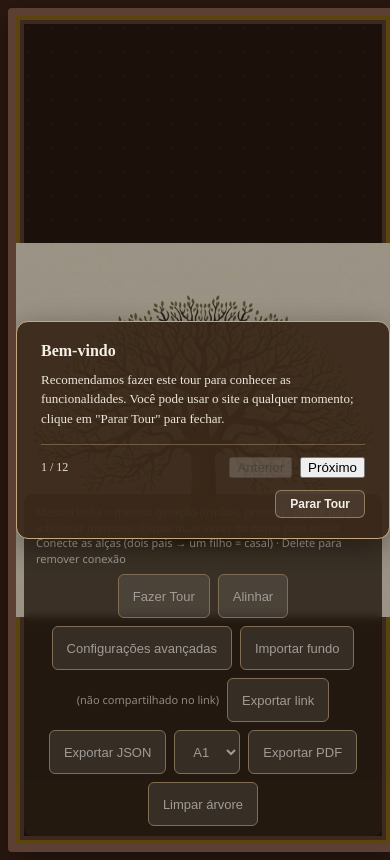
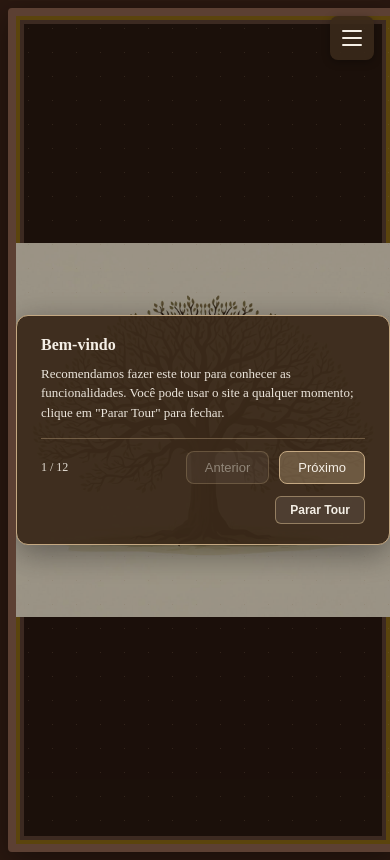
Before and after one commit to agaragon/family-tree, a React (Vite) app in the folder family-tree-web/: page / in a window 390 px wide. Built offline with nearby package versions, Linux system fonts and the light colour scheme.

Commit message:
default edge collor changed

```diff
--- a/family-tree-web/src/App.css
+++ b/family-tree-web/src/App.css
@@ -51,7 +51,9 @@
 }
 
 /* Hide UI elements when capturing for PDF */
-.tree-frame.pdf-exporting .instructions {
+.tree-frame.pdf-exporting .instructions,
+.tree-frame.pdf-exporting .mobile-menu-toggle,
+.tree-frame.pdf-exporting .instructions-backdrop {
   display: none !important;
 }
 .tree-frame.pdf-exporting .react-flow__controls,
@@ -89,6 +91,10 @@
 
 .family-node:hover {
   box-shadow: 0 4px 16px rgba(0, 0, 0, 0.28);
+}
+
+.family-node--pending-connection {
+  box-shadow: 0 0 0 3px #6b4c3b;
 }
 
 /* Name display */
@@ -173,6 +179,16 @@
   height: 10px;
   background: #6b4c3b;
   border: 2px solid #fff;
+}
+
+/* ===== Mobile hamburger (hidden on desktop) ===== */
+
+.mobile-menu-toggle {
+  display: none;
+}
+
+.instructions-backdrop {
+  display: none;
 }
 
 /* ===== Instruction sidebar (desktop) / banner (mobile) ===== */
@@ -333,35 +349,92 @@ html, body, #root {
     min-width: unset;
   }
 
+  .mobile-menu-toggle {
+    display: flex;
+    flex-direction: column;
+    justify-content: center;
+    align-items: center;
+    gap: 5px;
+    position: fixed;
+    top: 16px;
+    right: 16px;
+    z-index: 1001;
+    width: 44px;
+    height: 44px;
+    padding: 0;
+    border: none;
+    border-radius: 8px;
+    background: rgba(58, 42, 26, 0.9);
+    color: #f5efe6;
+    cursor: pointer;
+    box-shadow: 0 2px 8px rgba(0, 0, 0, 0.3);
+  }
+
+  .mobile-menu-toggle .hamburger-line {
+    display: block;
+    width: 20px;
+    height: 2px;
+    background: currentColor;
+    border-radius: 1px;
+  }
+
+  .instructions-backdrop {
+    display: block;
+    position: fixed;
+    inset: 0;
+    z-index: 999;
+    background: transparent;
+    cursor: default;
+  }
+
   .instructions {
-    left: 8px;
-    right: 8px;
-    bottom: 8px;
-    transform: none;
+    position: fixed;
+    top: 0;
+    left: 0;
+    right: 0;
+    bottom: auto;
+    max-height: 85vh;
+    overflow: auto;
+    transform: translateY(-100%);
+    transition: transform 0.2s ease-out;
+    pointer-events: auto;
+    margin: 0;
+    padding: 12px 16px 20px;
+    padding-top: 60px;
+    z-index: 1000;
     white-space: normal;
     font-size: 11px;
-    padding: 10px 12px;
     line-height: 1.4;
     display: flex;
-    flex-wrap: wrap;
-    gap: 8px;
-    align-items: center;
-    justify-content: center;
-    max-width: calc(100vw - 32px);
+    flex-direction: column;
+    gap: 10px;
+    align-items: stretch;
+    justify-content: flex-start;
+    border-radius: 0 0 12px 12px;
+    -webkit-overflow-scrolling: touch;
   }
 
-  .instructions-tips,
+  .tree-frame.instructions-open .instructions {
+    transform: translateY(0);
+  }
+
+  .instructions-tips {
+    flex-shrink: 0;
+  }
+
   .instructions-actions {
-    display: contents;
+    display: flex;
+    flex-direction: column;
+    gap: 6px;
   }
 
   .instructions .export-pdf-btn,
   .instructions .clear-tree-btn,
   .instructions select.export-pdf-btn {
     margin-left: 0;
-    padding: 10px 14px;
-    min-height: 44px;
-    font-size: 13px;
+    padding: 6px 10px;
+    min-height: 36px;
+    font-size: 12px;
     flex-shrink: 0;
   }
 
@@ -374,30 +447,23 @@ html, body, #root {
     right: -6px;
   }
 
-  /* Big by default for entering info; compact after user has entered a name */
+  /* Smaller default on mobile (actual size from FamilyMemberNode inline styles); compact typography */
   .family-node {
-    padding: 16px 20px;
-    min-width: 160px;
     transition: padding 0.2s ease, min-width 0.2s ease;
   }
 
   .family-node .node-name,
   .family-node .node-name-input {
-    font-size: 16px;
-  }
-
-  .family-node--compact {
-    padding: 8px 12px;
-    min-width: 90px;
+    font-size: 11px;
   }
 
   .family-node--compact .node-name,
   .family-node--compact .node-name-input {
-    font-size: 12px;
+    font-size: 9px;
   }
 
   .family-node--compact .node-parents {
-    font-size: 10px;
+    font-size: 8px;
   }
 
   .react-flow__controls-button {
@@ -406,7 +472,7 @@ html, body, #root {
   }
 
   .react-flow__controls {
-    bottom: 80px; /* above instruction bar when wrapped */
+    bottom: 16px;
   }
 }
 
@@ -474,13 +540,38 @@ html, body, #root {
 
 .tour-buttons {
   display: flex;
-  gap: 8px;
+  gap: 10px;
   flex-shrink: 0;
 }
 
-.tour-buttons .export-pdf-btn:disabled {
-  opacity: 0.5;
+.tour-nav-btn {
+  padding: 8px 18px;
+  border-radius: 8px;
+  border: 1px solid rgba(196, 168, 130, 0.7);
+  background: rgba(255, 255, 255, 0.12);
+  color: #f5efe6;
+  font-size: 13px;
+  font-weight: 500;
+  cursor: pointer;
+  min-width: 80px;
+}
+
+.tour-nav-btn:hover:not(:disabled) {
+  background: rgba(255, 255, 255, 0.22);
+}
+
+.tour-nav-btn:disabled {
+  opacity: 0.45;
   cursor: not-allowed;
+}
+
+.tour-nav-btn-primary {
+  background: rgba(196, 168, 130, 0.35);
+  border-color: #c4a882;
+}
+
+.tour-nav-btn-primary:hover:not(:disabled) {
+  background: rgba(196, 168, 130, 0.5);
 }
 
 .tour-stop-btn {
--- a/family-tree-web/src/App.jsx
+++ b/family-tree-web/src/App.jsx
@@ -57,7 +57,7 @@ const TOUR_STEPS = [
   { title: 'Adicionar membros', text: 'Clique em um espaço vazio do canvas para adicionar um novo membro.' },
   { title: 'Editar nomes', text: 'Clique duas vezes no nome de um membro para editar (um clique em dispositivos touch). Enter confirma, Escape cancela.' },
   { title: 'Remover membros', text: 'Clique no botão × no canto do nó para excluir um membro.' },
-  { title: 'Conectar pais e filhos', text: 'Arraste da alça inferior (fonte) de um pai até a alça superior (alvo) de um filho. Conecte dois pais ao mesmo filho para representar um casal.' },
+  { title: 'Conectar pais e filhos', text: 'Arraste da alça de um nó até outro ou clique em um nó e depois em outro para criar a conexão. Conecte dois pais ao mesmo filho para representar um casal.' },
   { title: 'Remover conexões', text: 'Selecione uma aresta e pressione Delete ou Backspace.' },
   { title: 'Reposicionar e navegar', text: 'Arraste os nós para organizar. Use o mouse ou toque para pan e zoom no canvas.' },
   { title: 'Auto-salvamento', text: 'A árvore é salva automaticamente no armazenamento local.' },
@@ -84,9 +84,11 @@ function FamilyTreeCanvas() {
   );
   const [bgImage, setBgImage] = useState(loadBackgroundImage);
   const [advancedSettingsOpen, setAdvancedSettingsOpen] = useState(false);
+  const [mobileMenuOpen, setMobileMenuOpen] = useState(false);
   const [tourStep, setTourStep] = useState(() =>
     typeof window !== 'undefined' && localStorage.getItem(TOUR_SEEN_KEY) ? 0 : 1,
   );
+  const [pendingConnectionSource, setPendingConnectionSource] = useState(null);
 
   const closeTour = useCallback(() => {
     if (typeof window !== 'undefined') localStorage.setItem(TOUR_SEEN_KEY, '1');
@@ -166,6 +168,7 @@ function FamilyTreeCanvas() {
 
   const onPaneClick = useCallback(
     (event) => {
+      setPendingConnectionSource(null);
       if (dragJustEndedRef.current) {
         dragJustEndedRef.current = false;
         return;
@@ -203,8 +206,9 @@ function FamilyTreeCanvas() {
     dragJustEndedRef.current = true;
   }, []);
 
-  const onConnect = useCallback(
+  const addEdgeConnection = useCallback(
     (params) => {
+      if (params.source === params.target) return;
       setEdges((eds) =>
         addEdge(
           {
@@ -223,6 +227,41 @@ function FamilyTreeCanvas() {
     [setEdges, settings.edgeStrokeColor, settings.edgeStrokeWidth],
   );
 
+  const onConnect = useCallback(
+    (params) => addEdgeConnection(params),
+    [addEdgeConnection],
+  );
+
+  const onNodeClick = useCallback(
+    (_, node) => {
+      if (node.type === NODE_TYPES.GENERATION_LINES) return;
+      const id = node.id;
+      if (pendingConnectionSource == null) {
+        setPendingConnectionSource(id);
+        return;
+      }
+      if (pendingConnectionSource === id) {
+        setPendingConnectionSource(null);
+        return;
+      }
+      const posA = familyNodePositionsRef.current.get(pendingConnectionSource);
+      const posB = node.position;
+      if (!posA) {
+        setPendingConnectionSource(null);
+        return;
+      }
+      const aboveFirst =
+        posA.y < posB.y ||
+        (posA.y === posB.y && posA.x <= posB.x);
+      const sourceId = aboveFirst ? pendingConnectionSource : id;
+      const targetId = aboveFirst ? id : pendingConnectionSource;
+      connectionJustEndedRef.current = true;
+      addEdgeConnection({ source: sourceId, target: targetId });
+      setPendingConnectionSource(null);
+    },
+    [pendingConnectionSource, addEdgeConnection],
+  );
+
   const onConnectEnd = useCallback(() => {
     connectionJustEndedRef.current = true;
   }, []);
@@ -237,6 +276,12 @@ function FamilyTreeCanvas() {
   );
 
   const familyNodes = nodes.filter((n) => n.type !== NODE_TYPES.GENERATION_LINES);
+  const familyNodePositionsRef = useRef(new Map());
+  useEffect(() => {
+    familyNodePositionsRef.current = new Map(
+      familyNodes.map((n) => [n.id, n.position]),
+    );
+  }, [familyNodes]);
   const generations = useMemo(
     () => getGenerations(familyNodes, edges),
     [familyNodes, edges],
@@ -265,6 +310,7 @@ function FamilyTreeCanvas() {
         generation: generations[n.id],
         nodeSize: settings.nodeSize,
         nodeColor: settings.nodeColor,
+        isPendingConnectionSource: pendingConnectionSource === n.id,
       },
     }));
     const linesNode = {
@@ -276,7 +322,7 @@ function FamilyTreeCanvas() {
       selectable: false,
     };
     return [linesNode, ...withCallbacks];
-  }, [familyNodes, edges, generations, settings.nodeSize, settings.nodeColor, deleteNode, renameNode, getParentLabels]);
+  }, [familyNodes, edges, generations, settings.nodeSize, settings.nodeColor, deleteNode, renameNode, getParentLabels, pendingConnectionSource]);
 
   const alignNodes = useCallback(() => {
     const positions = computeAlignPositions(familyNodes, edges, generations);
@@ -339,7 +385,7 @@ function FamilyTreeCanvas() {
 
   return (
     <div
-      className="tree-frame"
+      className={`tree-frame${mobileMenuOpen ? ' instructions-open' : ''}`}
       ref={reactFlowWrapper}
       onKeyDown={onKeyDown}
       tabIndex={0}
@@ -369,6 +415,7 @@ function FamilyTreeCanvas() {
           edgeTypes={edgeTypes}
           onConnect={onConnect}
           onConnectEnd={onConnectEnd}
+          onNodeClick={onNodeClick}
           connectionRadius={500}
           onPaneClick={onPaneClick}
           onViewportChange={({ x, y, zoom }) => setViewport({ x, y, zoom })}
@@ -384,14 +431,39 @@ function FamilyTreeCanvas() {
         </ReactFlow>
       </div>
 
+      {mobileMenuOpen && (
+        <div
+          className="instructions-backdrop"
+          aria-hidden
+          onClick={() => setMobileMenuOpen(false)}
+        />
+      )}
+      <button
+        type="button"
+        className="mobile-menu-toggle"
+        aria-label={mobileMenuOpen ? 'Fechar menu' : 'Abrir menu'}
+        aria-expanded={mobileMenuOpen}
+        onClick={() => setMobileMenuOpen((o) => !o)}
+      >
+        <span className="hamburger-line" />
+        <span className="hamburger-line" />
+        <span className="hamburger-line" />
+      </button>
       <aside className="instructions">
         <div className="instructions-tips">
           Mesma linha = mesma geração (irmãos, primos) &middot; Clique para
           adicionar membro &middot; Clique duas vezes no nome para editar
-          &middot; Conecte as alças (dois pais → um filho = casal) &middot;
+          &middot; Conecte: arraste da alça ou clique em dois nós &middot;
           Delete para remover conexão
         </div>
-        <div className="instructions-actions">
+        <div
+          className="instructions-actions"
+          onClick={(e) => {
+            if (e.target.closest('button') && !e.target.closest('button[data-no-close]')) {
+              setMobileMenuOpen(false);
+            }
+          }}
+        >
           <button
             type="button"
             className="export-pdf-btn"
@@ -409,6 +481,7 @@ function FamilyTreeCanvas() {
           <button
             type="button"
             className="export-pdf-btn"
+            data-no-close
             onClick={() => setAdvancedSettingsOpen((o) => !o)}
           >
             Configurações avançadas
@@ -491,7 +564,10 @@ function FamilyTreeCanvas() {
           </button>
           <select
             value={pdfPaperSize}
-            onChange={(e) => setPdfPaperSize(e.target.value)}
+            onChange={(e) => {
+              setPdfPaperSize(e.target.value);
+              setMobileMenuOpen(false);
+            }}
             className="export-pdf-btn"
             aria-label="Tamanho do papel para PDF"
           >
@@ -519,15 +595,15 @@ function FamilyTreeCanvas() {
               <div className="tour-footer-nav">
                 <span className="tour-progress">{tourStep} / {TOUR_STEPS.length}</span>
                 <div className="tour-buttons">
-                  <button type="button" className="export-pdf-btn" onClick={() => setTourStep((s) => Math.max(1, s - 1))} disabled={tourStep === 1}>
+                  <button type="button" className="tour-nav-btn" onClick={() => setTourStep((s) => Math.max(1, s - 1))} disabled={tourStep === 1}>
                     Anterior
                   </button>
                   {tourStep < TOUR_STEPS.length ? (
-                    <button type="button" className="export-pdf-btn" onClick={() => setTourStep((s) => s + 1)}>
+                    <button type="button" className="tour-nav-btn tour-nav-btn-primary" onClick={() => setTourStep((s) => s + 1)}>
                       Próximo
                     </button>
                   ) : (
-                    <button type="button" className="export-pdf-btn" onClick={closeTour}>
+                    <button type="button" className="tour-nav-btn tour-nav-btn-primary" onClick={closeTour}>
                       Fechar
                     </button>
                   )}
--- a/family-tree-web/src/domain/domain.js
+++ b/family-tree-web/src/domain/domain.js
@@ -26,7 +26,7 @@ export const defaultSettings = Object.freeze({
   nodeSize: 1,
   nodeColor: 'rgba(255,255,255,0.92)',
   edgeStrokeWidth: 2,
-  edgeStrokeColor: '#6b4c3b',
+  edgeStrokeColor: '#b9724b',
 });
 
 /** Persisted payload: nodes (minimal), edges, viewport, settings */
```
Also changed, not shown: family-tree-web/src/components/FamilyMemberNode.jsx (+13 -3 lines), family-tree-web/src/services/layoutService.js (+5 -6 lines).
